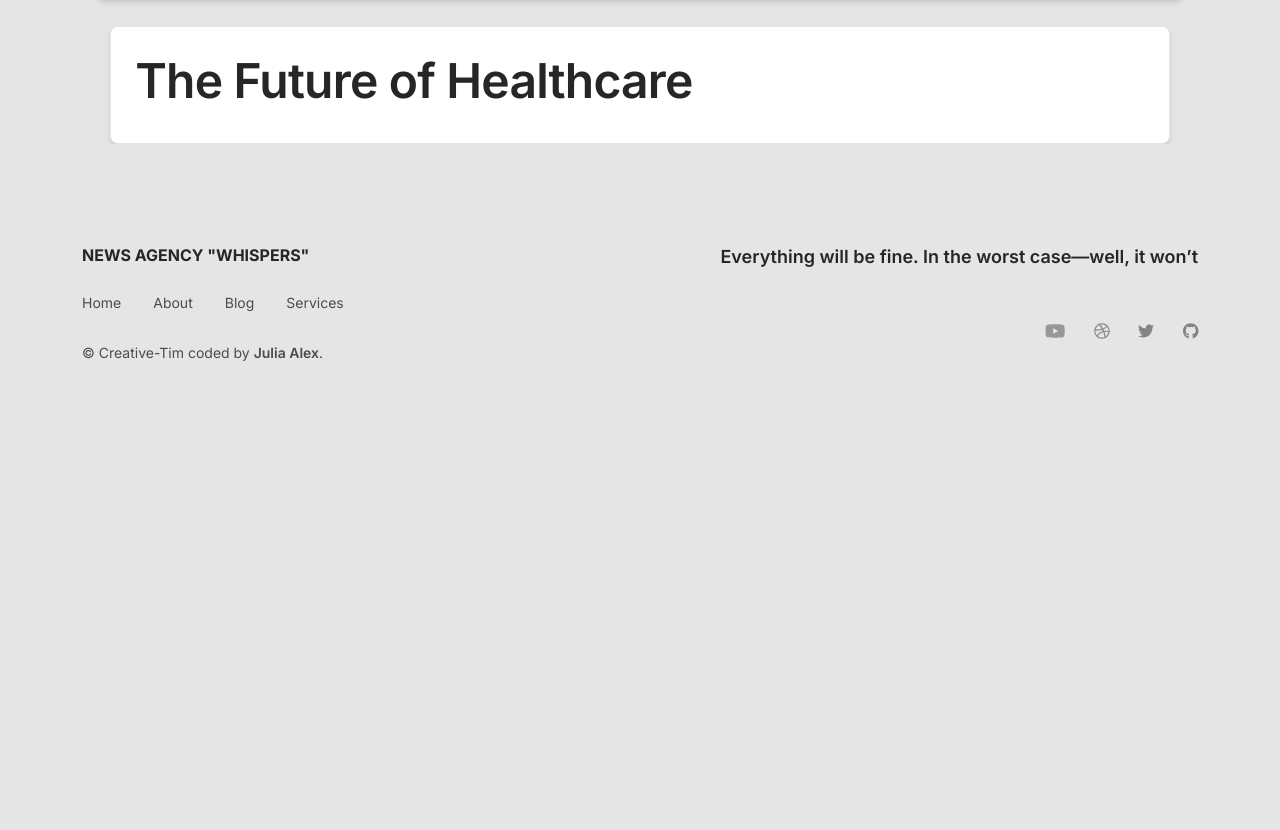
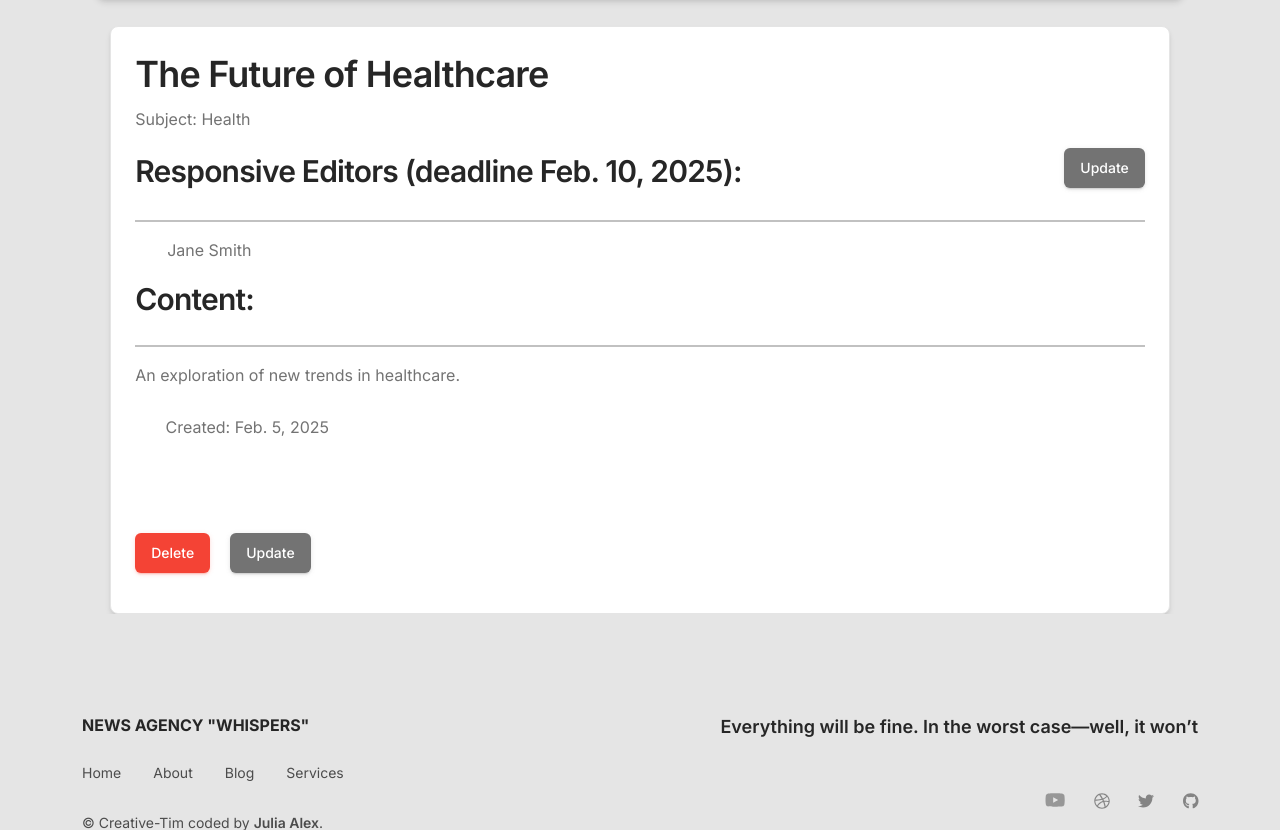
Before and after one commit to julia4406/news-agency-manager, a Django app: page /publications/2/ in a window 1280 px wide. Shown: the part 72-902 px from the top of the page. Before the commit the page ends 433 px from the top, so only its background shows below. Run offline with Django 5.2, Linux system fonts and the light colour scheme; data comes from the database, SQL or seed files in the repository; some libraries are stand-ins or nearby versions.

Commit message:
Added functionality Update Publication: PublicationUpdateView, urls, buttons

```diff
--- a/manager_app/forms.py
+++ b/manager_app/forms.py
@@ -20,7 +20,7 @@ class PublicationForm(forms.ModelForm):
         widget=forms.CheckboxSelectMultiple,
     )
     content = forms.CharField(
-        widget=forms.Textarea(attrs={'rows': 10, 'cols': 200}),
+        widget=forms.Textarea(attrs={'rows': 10, 'cols': 120}),
         required=True
     )
     publication_date = forms.DateField(
--- a/manager_app/urls.py
+++ b/manager_app/urls.py
@@ -23,6 +23,11 @@ urlpatterns = [
         'publications/create',
         views.PublicationCreateView.as_view(),
         name='publication-create'
+    ),
+    path(
+        'publications/update/<int:pk>/',
+        views.PublicationUpdateView.as_view(),
+        name='publication-update'
     ),
     path(
         'publications/<int:pk>/',
--- a/manager_app/views.py
+++ b/manager_app/views.py
@@ -3,7 +3,7 @@ from datetime import timedelta
 from django.shortcuts import render, redirect
 from django.urls import reverse_lazy
 from django.utils import timezone
-from django.views.generic import ListView, CreateView, DetailView
+from django.views.generic import ListView, CreateView, DetailView, UpdateView
 
 from manager_app.forms import (
     LoginForm,
@@ -57,10 +57,17 @@ class PublicationListView(ListView):
         return context
 
 
-
 class PublicationCreateView(CreateView):
     model = Publication
     form_class = PublicationForm
+    success_url = reverse_lazy("manager_app:publication-list")
+
+
+class PublicationUpdateView(UpdateView):
+    model = Publication
+    form_class = PublicationForm
+    template_name = "manager_app/publication_form.html"
+    context_object_name = "publication"
     success_url = reverse_lazy("manager_app:publication-list")
 
 
--- a/static/assets/css/local_styles.css
+++ b/static/assets/css/local_styles.css
@@ -40,3 +40,14 @@
     color: black; /* Колір тексту чорний */
     table-layout: auto;
     }
+
+.custom-hr {
+    border: 1px solid #0a0a0a;
+    width: 100%;
+  }
+
+.header-with-button-right {
+    display: flex;
+    align-items: center;
+    justify-content: space-between;
+}
--- a/templates/manager_app/publication-detail.html
+++ b/templates/manager_app/publication-detail.html
@@ -10,12 +10,23 @@
     <div class="card shadow p-4">
 
 		<!-- CONTENT -->
-		  <h1>{{ publication.title }}</h1>
-{#  		<p>Manufacturer: ({{ car.manufacturer.name }}, {{ car.manufacturer.country }})</p>#}
-{##}
-{#			<div style="display: flex; align-items: center; gap: 65%;">#}
-{#				<h1>Drivers</h1>#}
-{##}
+		  <h2>{{ publication.title }}</h2>
+  		<p>Subject: {{ publication.subject.name }}</p>
+
+			<div style="align-items: center;">
+				<div class="header-with-button-right">
+					<h3>Responsive Editors (deadline {{ publication.publication_date }}):</h3>
+					<a href="{% url 'manager_app:publication-update' pk=publication.id%}"
+						 class="btn btn-secondary link-to-page"
+							style="display: inline-flex;"
+							role="button">
+						Update
+					</a>
+				</div>
+				</div>
+				<hr class="custom-hr">
+
+
 {#				{% if user.is_authenticated %}#}
 {#				<form action="{% url 'taxi:assign-driver' pk=car.id %}" method="post">#}
 {#					{% csrf_token %}#}
@@ -36,26 +47,37 @@
 {##}
 {#				</form>#}
 {#				{% endif %}#}
-{##}
-{##}
-{#			</div>#}
-{##}
-{#			<hr>#}
-{#			<ul>#}
-{#				{% for driver in car.drivers.all %}#}
-{#					<li>{{ driver.username }} ({{ driver.first_name }} {{ driver.last_name }})</li>#}
-{#				{% endfor %}#}
-{#			</ul>#}
-{#			<br><br><br>#}
-{#			<div style="display: flex; gap: 20px;">#}
-{#			<a href="{% url 'taxi:car-delete' pk=car.id %}" class="btn btn-danger link-to-page">#}
-{#					Delete#}
-{#				</a>#}
-{##}
-{#				<a href="{% url 'taxi:car-update' pk=car.id %}" class="btn btn-secondary link-to-page">#}
-{#					Update#}
-{#				</a>#}
-{#			</div>#}
+
+
+
+			<ul style="list-style: none">
+				{% for editor in publication.executives.all %}
+					<li>{{ editor.first_name }} {{ editor.last_name }}</li>
+				{% endfor %}
+			</ul>
+
+			<h3>Content:</h3>
+			<hr class="custom-hr">
+			<div>
+				{{ publication.content }}
+			</div>
+				<br>
+				<p style="margin-left: 3%;">Created: {{ publication.created_at }}</p>
+
+
+			<br><br><br>
+			<div style="display: flex; gap: 20px;">
+			<a href="#" class="btn btn-danger link-to-page">
+					Delete
+				</a>
+
+				<a href="{% url 'manager_app:publication-update' pk=publication.id%}" class="btn btn-secondary link-to-page">
+					Update
+				</a>
+			</div>
+
+
+			</div>
 
 		<!-- END CONTENT -->
 
--- a/templates/manager_app/publication-list.html
+++ b/templates/manager_app/publication-list.html
@@ -11,7 +11,7 @@
 
 		<!-- CONTENT -->
 
-		<div style="display: flex; align-items: center; justify-content: space-between">
+		<div class="header-with-button-right">
 			<h1>Publications</h1>
 			<a class="btn btn-success btn-lg"
 				 style="display: inline-flex;"
```
Also changed, not shown: templates/manager_app/publication_form.html (+4 -3 lines).
